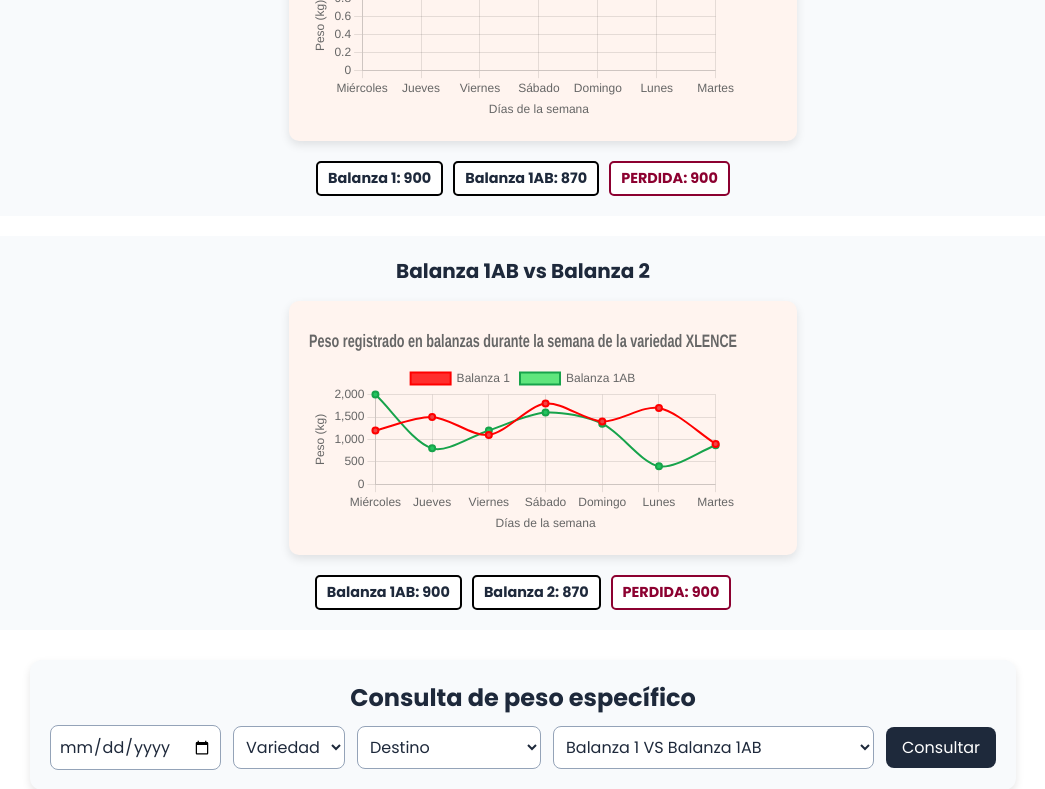
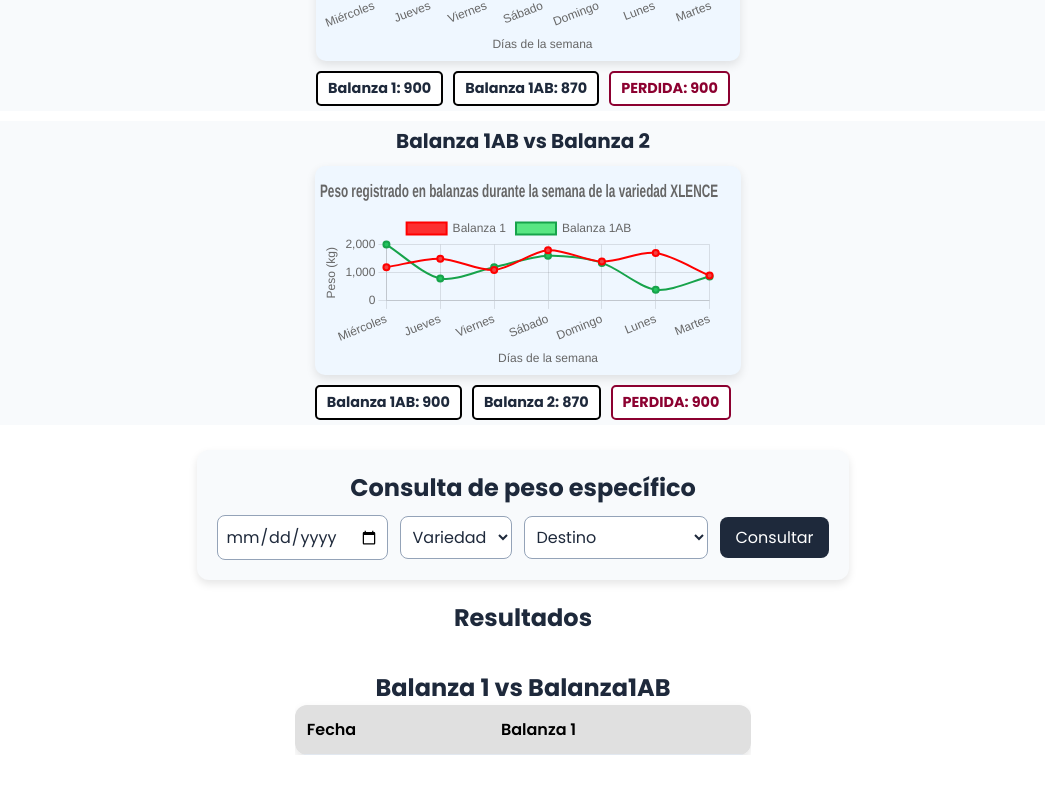
Before and after one commit to SiguaPaul/Indicadores_Balanzas_API, an Angular app in the folder Frontend/app-frontend/: page /indicators in a window 1280 px wide. Shown: the part 300-1089 px from the top of the page, without its empty margins (117-1162 px from the left). Built offline with nearby package versions, Linux system fonts and the light colour scheme; no server answers.

Commit message:
modify: ajuste en el estilo de los indicadores

```diff
--- a/Frontend/app-frontend/src/app/components/charts/weekly-chart/weekly-chart.component.css
+++ b/Frontend/app-frontend/src/app/components/charts/weekly-chart/weekly-chart.component.css
@@ -2,8 +2,8 @@
     width: 100%;
     max-width: 800px;
     margin: auto;
-    padding: 20px;
-    background-color: #fff4ef;
+    padding: 5px;
+    background-color: #eff7ff;
     border-radius: 10px;
     box-shadow: 0px 4px 10px rgba(0, 0, 0, 0.1);
   }
--- a/Frontend/app-frontend/src/app/components/pages/indicators/indicators.component.css
+++ b/Frontend/app-frontend/src/app/components/pages/indicators/indicators.component.css
@@ -27,7 +27,6 @@
 h2 {
   text-align: center;
   font-size: 24px;
-  margin: 5px 0;
 }
 
 /* Grid de Indicadores */
@@ -39,8 +38,8 @@ h2 {
 /* Tarjeta individual de indicador */
 .indicator-by-day {
   background-color: #f8fafc;
-  margin: 10px;
-  padding: 20px;
+  margin: 5px;
+  padding: 5px;
   border-radius: 5px;
   flex: 1;
   display: flex;
@@ -55,7 +54,6 @@ h2 {
   text-align: center;
   justify-content: center;
   font-size: 20px;
-  margin-bottom: 15px;
 }
 
 /* Subtítulos (si se usan) */
@@ -83,14 +81,12 @@ h3 {
 }
 
 .legenda-bal {
-  margin-top: 10px;
   background-color: #fff;
   color: #1e293b;
   border: 2px solid #000;
 }
 
 .legenda-loss-between {
-  margin-top: 10px;
   background-color: #fff;
   color: #8c0030;
   border: 2px solid #8c0030;
--- a/Frontend/app-frontend/src/app/components/pages/indicators/indicators.component.html
+++ b/Frontend/app-frontend/src/app/components/pages/indicators/indicators.component.html
@@ -70,14 +70,6 @@
               <option value="apertura">APERTURA</option>
             </select>
           </div>
-          <div class="input-comparison">
-            <!-- Selector para el tipo de comparación -->
-            <select id="comparison">
-              <option value="balanza1_vs_1ab">Balanza 1 VS Balanza 1AB</option>
-              <option value="hidratacion">Hidratación Balanza 1AB VS 2</option>
-              <option value="desperdicio">Desperdicio Balanza 2 VS Balanza 3</option>
-            </select>
-          </div>
           <div class="input-submit">
             <button class="button-submit" (click)="get_indicators_bal1_vs_Bal1AB()">Consultar</button>
           </div>
```
